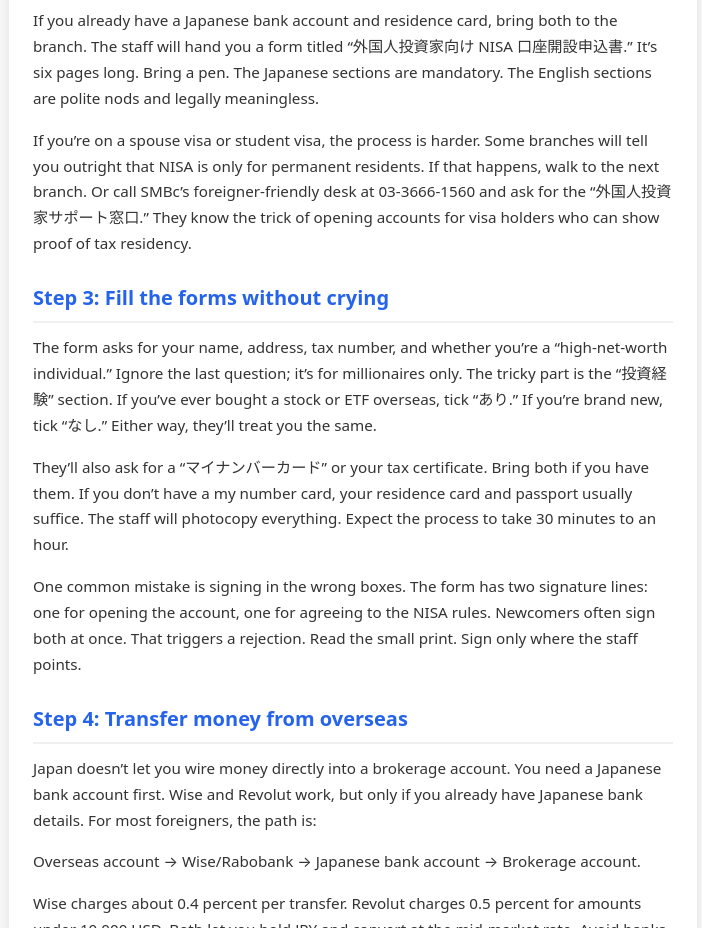
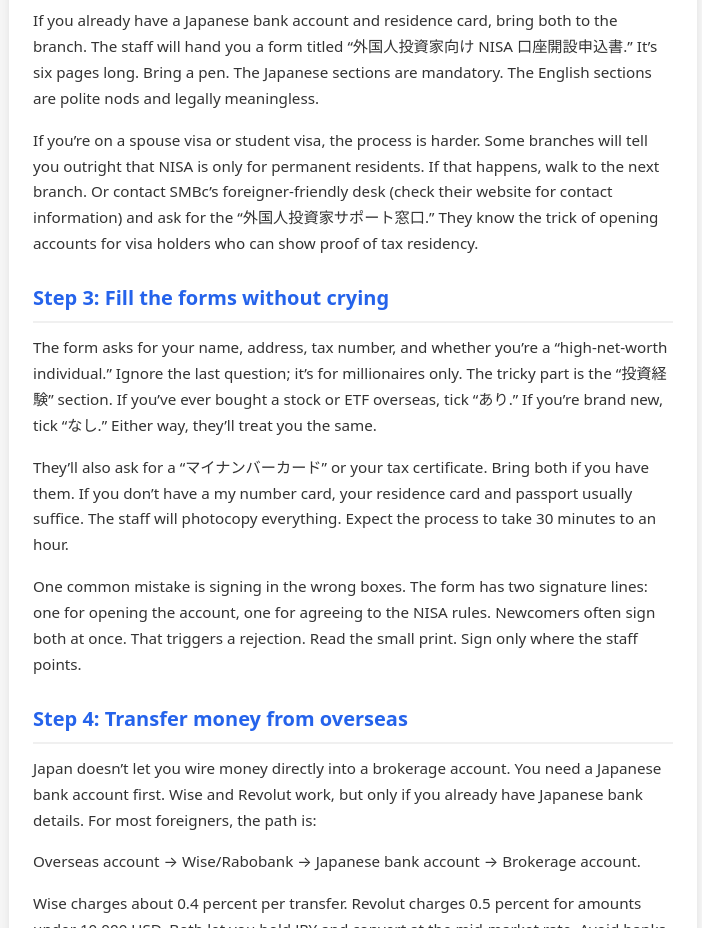
Before and after one commit to HumanCronAdmin/nisa-investment-guide, a plain HTML site: page articles/nisa-for-foreigners-japan-guide.html in a window 1280 px wide. Shown: the part 1320-2248 px from the top of the page, without its empty margins (287-989 px from the left). Drawn offline with Linux system fonts and the light colour scheme.

```diff
--- a/articles/nisa-for-foreigners-japan-guide.html
+++ b/articles/nisa-for-foreigners-japan-guide.html
@@ -87,7 +87,7 @@
 
 <p>If you already have a Japanese bank account and residence card, bring both to the branch. The staff will hand you a form titled “外国人投資家向け NISA 口座開設申込書.” It’s six pages long. Bring a pen. The Japanese sections are mandatory. The English sections are polite nods and legally meaningless.</p>
 
-<p>If you’re on a spouse visa or student visa, the process is harder. Some branches will tell you outright that NISA is only for permanent residents. If that happens, walk to the next branch. Or call SMBc’s foreigner-friendly desk at 03-3666-1560 and ask for the “外国人投資家サポート窓口.” They know the trick of opening accounts for visa holders who can show proof of tax residency.</p>
+<p>If you’re on a spouse visa or student visa, the process is harder. Some branches will tell you outright that NISA is only for permanent residents. If that happens, walk to the next branch. Or contact SMBc’s foreigner-friendly desk (check their website for contact information) and ask for the “外国人投資家サポート窓口.” They know the trick of opening accounts for visa holders who can show proof of tax residency.</p>
 
 
 <h2>Step 3: Fill the forms without crying</h2>
```
